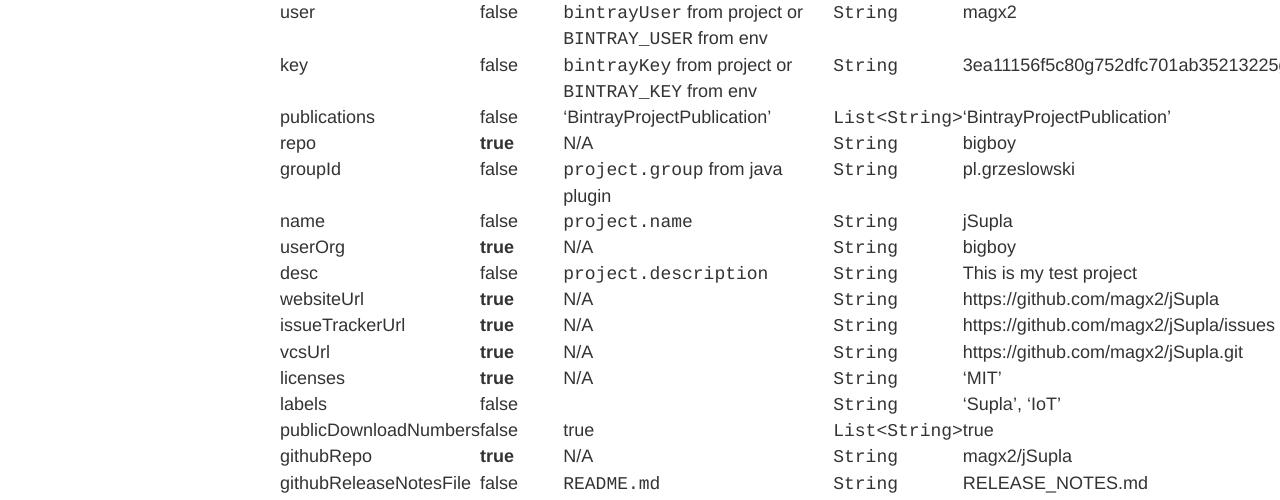
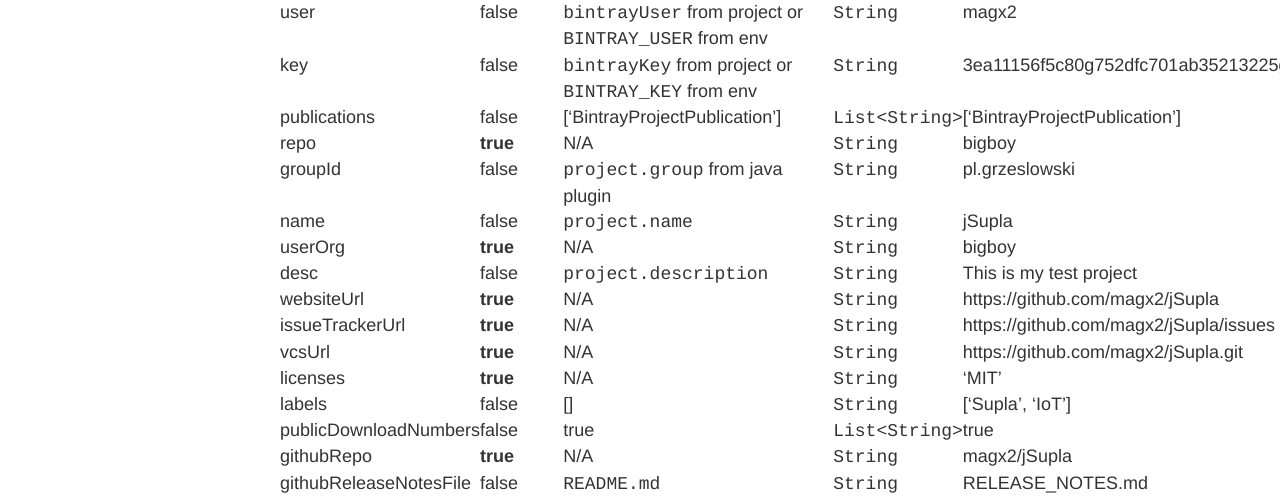
Before and after one commit to magx2/magx2.github.io, a Jekyll site: the page built from _posts/2017-10-27-bintray.gradle.md, in a window 1280 px wide. Shown: the part 796-1296 px from the top of the page. Built offline with Jekyll 4.4.1, drawn with Linux system fonts in a browser that asks for light colours.

Commit message:
adding  [ ]

```diff
--- a/_posts/2017-10-27-bintray.gradle.md
+++ b/_posts/2017-10-27-bintray.gradle.md
@@ -31,7 +31,7 @@ Below I've put parameters to configure artifact publishing
 | ---------------------- | --------- | ------------------------------------------------------------------------------------ | ------------------ | ---------------------------------------- |
 | user                   | false     | `bintrayUser` from project or `BINTRAY_USER` from env                                | `String`           | magx2                                    |
 | key                    | false     | `bintrayKey` from project or `BINTRAY_KEY` from env                                  | `String`           | 3ea11156f5c80g752dfc701ab35213225gdf0e59 |
-| publications           | false     | 'BintrayProjectPublication'                                                          | `List<String>`     | 'BintrayProjectPublication'              |
+| publications           | false     | ['BintrayProjectPublication']                                                        | `List<String>`     | ['BintrayProjectPublication']            |
 | repo                   | **true**  | N/A                                                                                  | `String`           | bigboy                                   |
 | groupId                | false     | `project.group` from java plugin                                                     | `String`           | pl.grzeslowski                           |
 | name                   | false     | `project.name`                                                                       | `String`           | jSupla                                   |
@@ -41,7 +41,7 @@ Below I've put parameters to configure artifact publishing
 | issueTrackerUrl        | **true**  | N/A                                                                                  | `String`           | https://github.com/magx2/jSupla/issues   |
 | vcsUrl                 | **true**  | N/A                                                                                  | `String`           | https://github.com/magx2/jSupla.git      |
 | licenses               | **true**  | N/A                                                                                  | `String`           | 'MIT'                                    |
-| labels                 | false     |                                                                                      | `String`           | 'Supla', 'IoT'                           |
+| labels                 | false     | []                                                                                   | `String`           | ['Supla', 'IoT']                         |
 | publicDownloadNumbers  | false     | true                                                                                 | `List<String>`     | true                                     |
 | githubRepo             | **true**  | N/A                                                                                  | `String`           | magx2/jSupla                             |
 | githubReleaseNotesFile | false     | `README.md`                                                                          | `String`           | RELEASE_NOTES.md                         |
```
